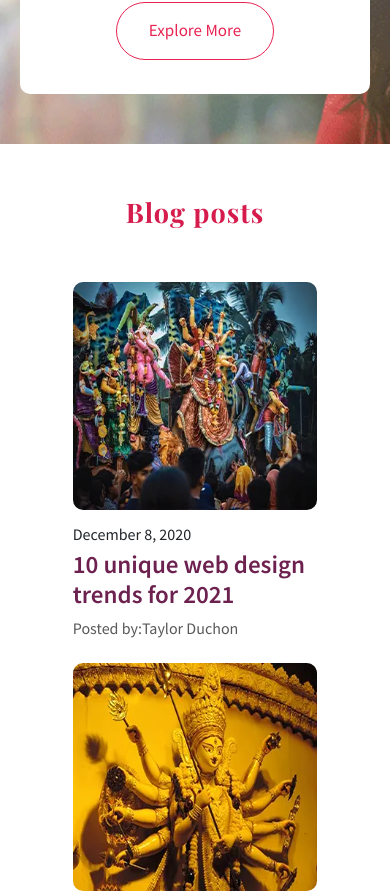
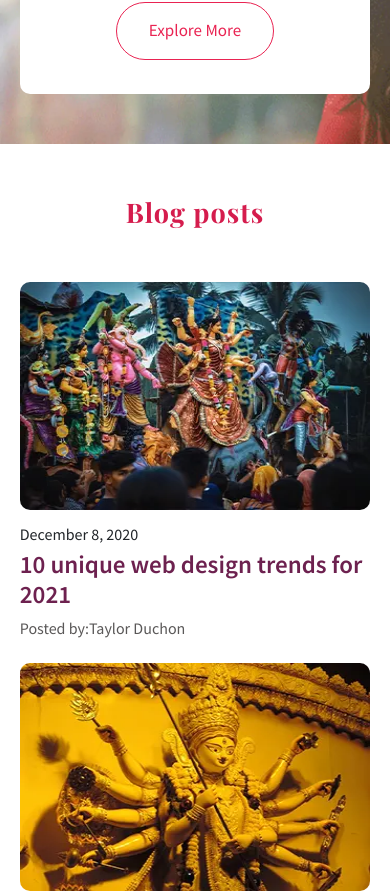
Before and after one commit to roysrijan/maadurgavr, a Next.js app: page / in a window 390 px wide. Shown: the part 3141-4034 px from the top of the page. Built offline with nearby package versions, Linux system fonts and the light colour scheme; no server answers; a web font is replaced by a local one.

Commit message:
UI fixed for repsonsiveness

```diff
--- a/styles/Home.module.css
+++ b/styles/Home.module.css
@@ -987,9 +987,9 @@ box-shadow: unset;
   .footerLinks{
     margin: 61px 0 0;
 }
-.newsletterBoxMain .newsletterWrap{
+/* .newsletterBoxMain .newsletterWrap{
   width: auto;
-}
+} */
 .newsletterWrapper {
   margin-top: 36px;
 }
@@ -1158,5 +1158,10 @@ width: 200px;
 .pujaListBox h3{
   font-size: 19px;
 }
-
+.newsletterBoxMain .newsletterWrap{
+  width: auto;
 }
+.blogMainWrapper {
+  padding: 52px 7px 30px;
+}
+}
```
